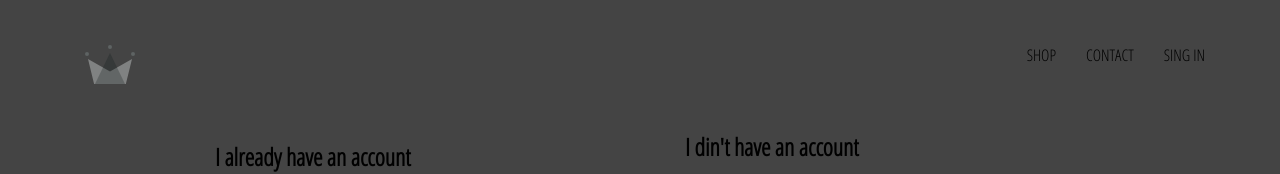
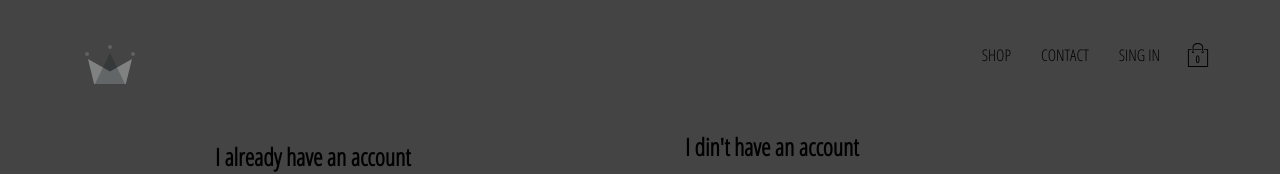
Before and after one commit to remikujawski/crwn-clothing, a React (Create React App) app: page /signin in a window 1280 px wide. Shown: the top 174 px of the page. Built offline with nearby package versions, Linux system fonts and the light colour scheme; no server answers.

Commit message:
added cartIcon and cartDropdown components to app and implemented card reducer

```diff
--- /dev/null
+++ b/src/components/cart-dropdown/cart-dropdown.component.jsx
@@ -0,0 +1,13 @@
+import React from "react";
+
+import './cart-dropdown.styles.scss';
+import CustomButton from "../custom-button/custom-button.component";
+
+const CartDropdown = () => (
+    <div className="cart-dropdown">
+        <div className="cart-items"/>
+        <CustomButton>GO TO CHECKOUT</CustomButton>
+    </div>
+)
+
+export default CartDropdown;
--- /dev/null
+++ b/src/components/cart-dropdown/cart-dropdown.styles.scss
@@ -0,0 +1,24 @@
+.cart-dropdown {
+  position: absolute;
+  width: 240px;
+  height: 340px;
+  display: flex;
+  flex-direction: column;
+  padding: 20px;
+  border: 1px solid black;
+  background-color: white;
+  top: 90px;
+  right: 40px;
+  z-index: 5;
+
+  .cart-items {
+    height: 240px;
+    display: flex;
+    flex-direction: column;
+    overflow: scroll;
+  }
+
+  button {
+    margin-top: auto;
+  }
+}
--- /dev/null
+++ b/src/components/cart-icon/cart-icon.component.jsx
@@ -0,0 +1,19 @@
+import React from "react";
+import { connect } from "react-redux";
+import './cart-icon.styles.scss';
+import { ReactComponent as ShoppingIcon } from "../../assets/shopping-bag.svg";
+
+import { toggleCartHidden } from '../../redux/cart/cart.actions';
+
+const CartIcon = ({toggleCartHidden}) => (
+    <div className='cart-icon' onClick={toggleCartHidden}>
+        <ShoppingIcon className='shopping-icon' />
+        <span className='item-count'>0</span>
+    </div>
+)
+
+const mapDispatchToProps = dispatch => ({
+    toggleCartHidden: () => dispatch(toggleCartHidden())
+})
+
+export default connect(null, mapDispatchToProps)(CartIcon);
--- /dev/null
+++ b/src/components/cart-icon/cart-icon.styles.scss
@@ -0,0 +1,21 @@
+.cart-icon {
+  width: 45px;
+  height: 45px;
+  position: relative;
+  display: flex;
+  align-items: center;
+  justify-content: center;
+  cursor: pointer;
+
+  .shopping-icon {
+    width: 24px;
+    height: 24px;
+  }
+
+  .item-count {
+    position: absolute;
+    font-size: 10px;
+    font-weight: bold;
+    bottom: 12px;
+  }
+}
--- a/src/components/header/header.component.jsx
+++ b/src/components/header/header.component.jsx
@@ -6,9 +6,13 @@
 
 import { ReactComponent as Logo } from './../../assets/crown.svg';
 
+import CartIcon from "../cart-icon/cart-icon.component";
+
 import './header.styles.scss';
+import CartDropdown from "../cart-dropdown/cart-dropdown.component";
 
-const Header = ({currentUser}) => (
+
+const Header = ({currentUser, hidden}) => (
     <div className="header">
         <Link className="logo-container" to="/">
             <Logo className="logo" />
@@ -26,12 +30,14 @@
                 :
                 <Link className="option" to="/signin">SING IN</Link>
             }
+            <CartIcon />
         </div>
+        {hidden ? null : <CartDropdown/>}
     </div>
 )
 
-const mapStateToProps = state => ({
-    currentUser: state.user.currentUser
+const mapStateToProps = ({user: {currentUser}, cart: {hidden}}) => ({
+    currentUser, hidden
 })
 
 export default connect(mapStateToProps)(Header);
--- /dev/null
+++ b/src/redux/cart/cart.actions.js
@@ -0,0 +1,6 @@
+import CartActionTypes from './cart.types';
+
+export const toggleCartHidden =() => ({
+    type: CartActionTypes.TOOGLE_CART_HIDDEN
+
+})
--- /dev/null
+++ b/src/redux/cart/cart.reducer.js
@@ -0,0 +1,18 @@
+import CartActionTypes from './cart.types';
+const INITIAL_STATE = {
+    hidden: true
+};
+
+const cartReducer = (state = INITIAL_STATE, action) => {
+    switch (action.type) {
+        case CartActionTypes.TOOGLE_CART_HIDDEN:
+            return{
+                ...state,
+                hidden:!state.hidden
+            }
+        default:
+            return state;
+    }
+}
+
+export default cartReducer;
--- /dev/null
+++ b/src/redux/cart/cart.types.js
@@ -0,0 +1,5 @@
+const CartActionTypes = {
+    TOOGLE_CART_HIDDEN: 'TOOGLE_CART_HIDDEN'
+}
+
+export default CartActionTypes;
--- a/src/redux/root-reducer.js
+++ b/src/redux/root-reducer.js
@@ -1,7 +1,9 @@
 import { combineReducers } from 'redux';
 
 import userReducer from './user/user.reducer';
+import cartReducer from "./cart/cart.reducer";
 
 export default combineReducers({
-    user: userReducer
+    user: userReducer,
+    cart: cartReducer
 })
```
Also changed, not shown: src/assets/shopping-bag.svg (added).
